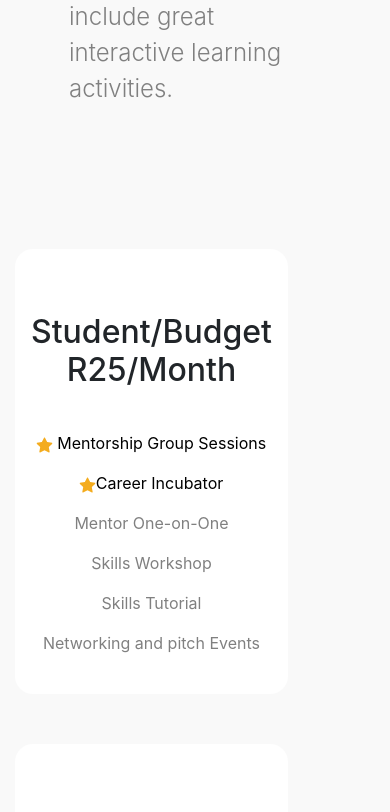
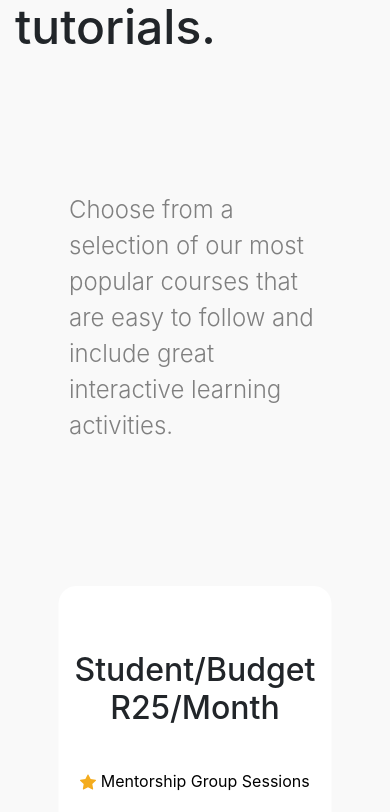
Before and after one commit to ZinhleBu/iCultivate-dev, a Next.js app: page / in a window 390 px wide. Shown: the part 4594-5406 px from the top of the page. Built offline with nearby package versions, Linux system fonts and the light colour scheme.

Commit message:
Priing table centered

```diff
--- a/styles/Content.scss
+++ b/styles/Content.scss
@@ -218,7 +218,7 @@ body {
         top: 200vh;
         align-content: center;
         @media screen and (max-width: 720px) {
-            top: 250vh;
+            top: 290vh;
         }
         @media screen and (max-width: 320px) {
             top: 370vh;
@@ -243,7 +243,6 @@ body {
                 width: 50%;
             }
         }
-    }
         .price-section {
             width: 100%;
             position: relative;
@@ -252,7 +251,9 @@ body {
             grid-template-columns: 1fr 1fr 1fr;
             grid-template-rows: 1fr;
             gap: 50px;
-        top: 40vh;
+            top: 90%;
+            left: 50%;
+            transform: translate(-50%, -50%);
             @media screen and (max-width: 1000px) {
                 grid-template-columns: 1fr;
                 grid-template-rows: 1fr 1fr 1fr;
@@ -263,7 +264,8 @@ body {
             .PP {
                 text-align: center;
                 padding: 1rem;
-            max-height: 500px;
+                height: fit-content;
+                max-height: 800px;
                 border-radius: 18px;
                 background-color: #ffffff;
                 h2 {
@@ -273,3 +275,4 @@ body {
             }
         }
     }
+}
```
Lines whose indentation alone changed are shown as unchanged.
